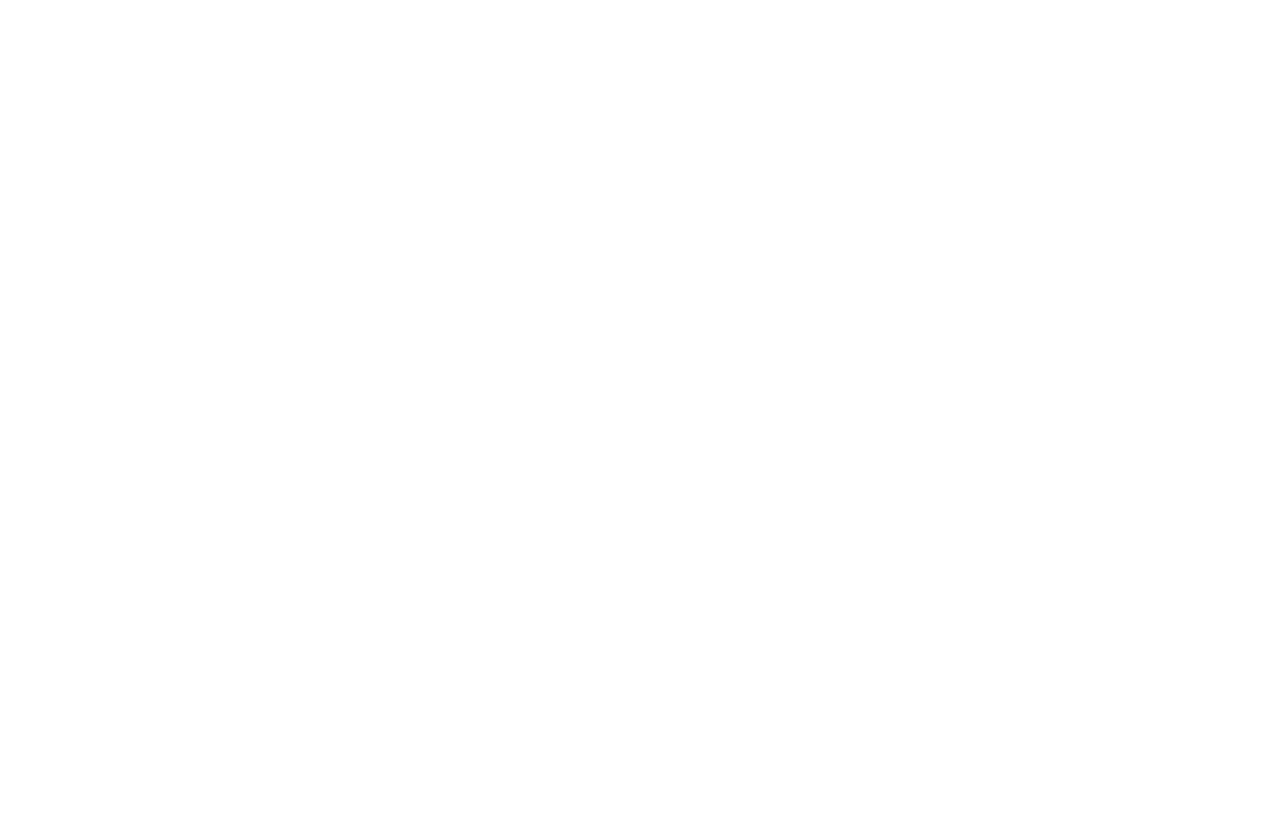
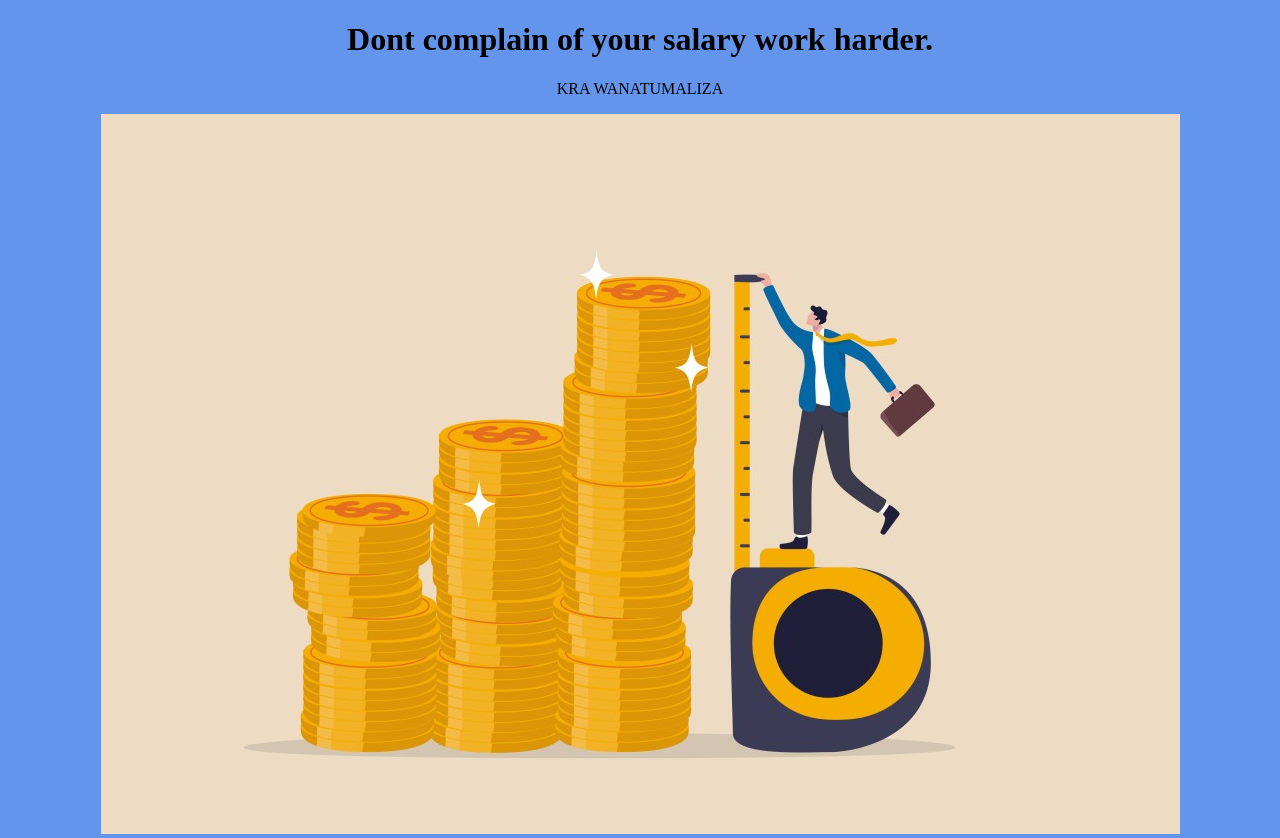
Before and after one commit to Njehia98/group-10-assignment-1, a plain HTML site: page salary/index.html in a window 1280 px wide. Before the commit the page ends 800 px from the top, so only its background shows below. Drawn offline with Linux system fonts and the light colour scheme.

Commit message:
group 10

```diff
--- a/salary/index.html
+++ b/salary/index.html
@@ -3,6 +3,12 @@
     <title>SALARY</title>
     <link rel="stylesheet" href="styles.css"/>
 </head>
+<h1>Dont complain of your salary work harder.</h1>
+<p>KRA WANATUMALIZA</p>
+
+<div class="salary"/>
+<img src="./images/salary2.jpeg">
+</div>
 <body>
 <script>
 
--- a/salary/styles.css
+++ b/salary/styles.css
@@ -0,0 +1,16 @@
+body{
+    background-color: cornflowerblue;
+    margin:0;
+
+}
+h1{
+    text-align: center;
+    text-decoration: wavy;
+}
+p{
+    text-align: center;
+    text-decoration: double;
+}
+.salary{
+    text-align: center;
+}
```
Also changed, not shown: salary/images/salary2.jpeg (added).
